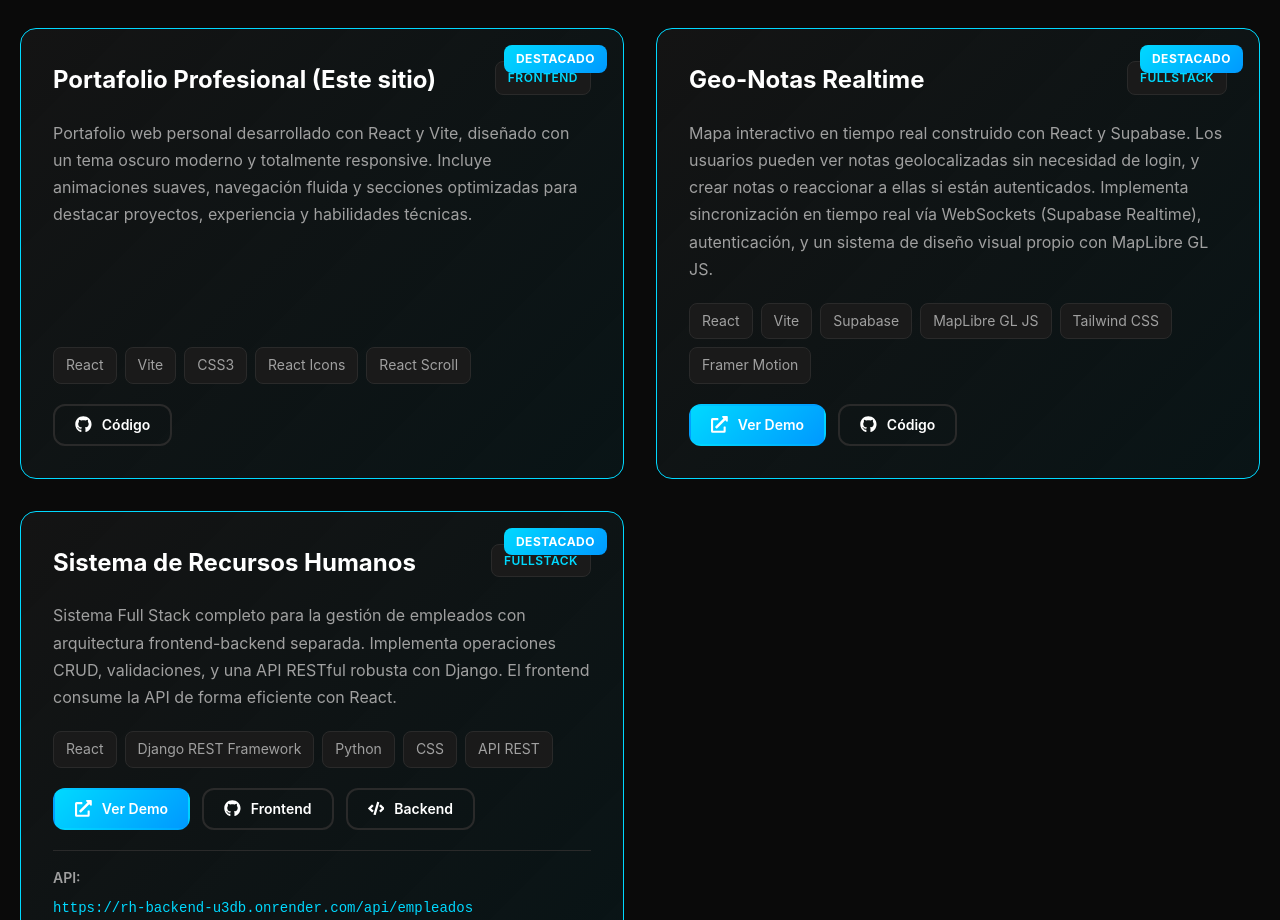
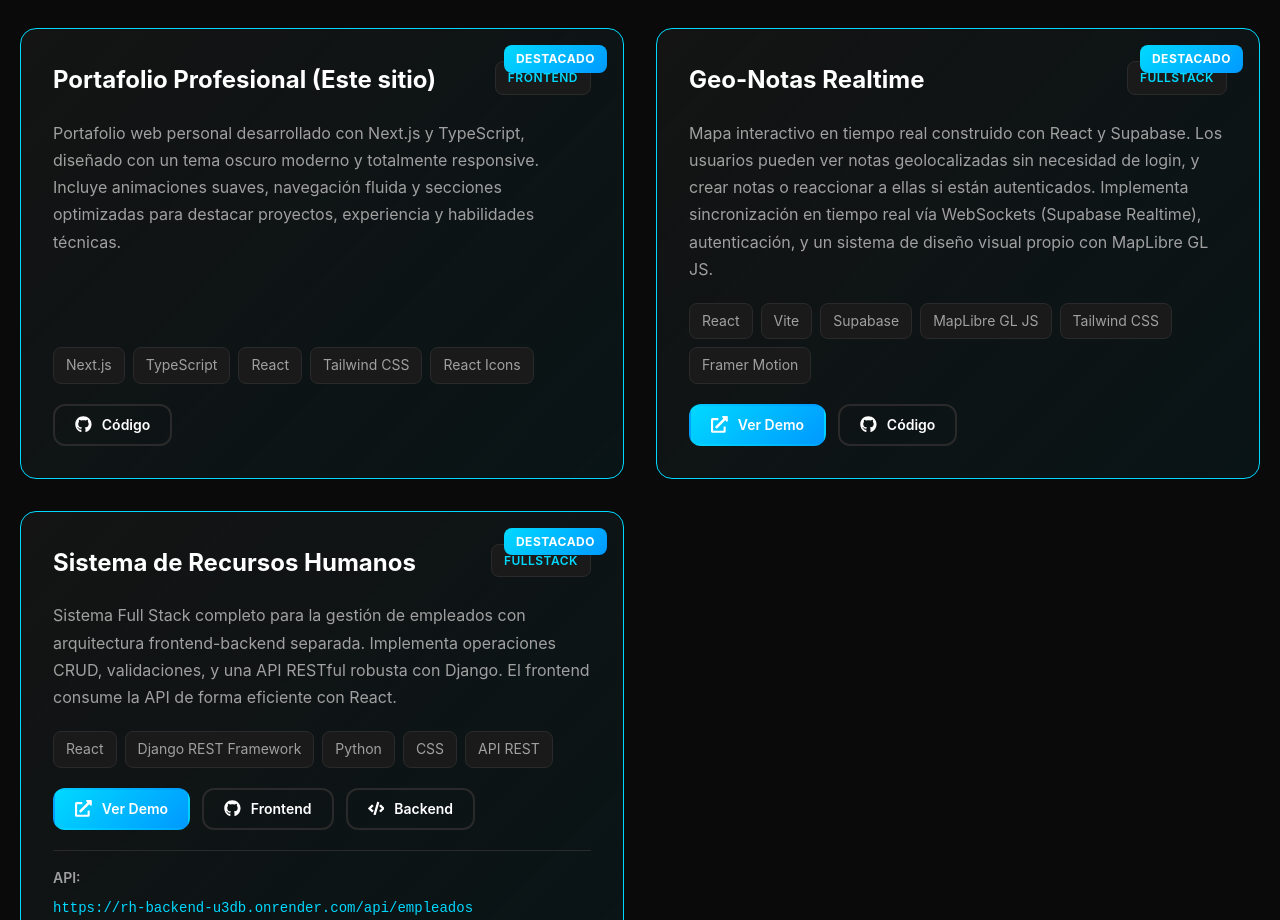
Before and after one commit to bryan0060/portafolio-bryan-arias-rios-next, a Next.js app: page / in a window 1280 px wide. Shown: the part 3980-4900 px from the top of the page. Built offline with nearby package versions, Linux system fonts and the light colour scheme.

Commit message:
Actualizacion de la card del portafolio en la sección proyectos

```diff
--- a/src/data/projects.js
+++ b/src/data/projects.js
@@ -2,9 +2,9 @@ export const PROJECTS = [
   {
     id: 0,
     title: "Portafolio Profesional (Este sitio)",
-    description: "Portafolio web personal desarrollado con React y Vite, diseñado con un tema oscuro moderno y totalmente responsive. Incluye animaciones suaves, navegación fluida y secciones optimizadas para destacar proyectos, experiencia y habilidades técnicas.",
-    technologies: ["React", "Vite", "CSS3", "React Icons", "React Scroll"],
-    github: "https://github.com/bryan0060/portafolio-bryan-arias-rios",
+    description: "Portafolio web personal desarrollado con Next.js y TypeScript, diseñado con un tema oscuro moderno y totalmente responsive. Incluye animaciones suaves, navegación fluida y secciones optimizadas para destacar proyectos, experiencia y habilidades técnicas.",
+    technologies: ["Next.js", "TypeScript", "React", "Tailwind CSS", "React Icons"],
+    github: "https://github.com/bryan0060/portafolio-bryan-arias-rios-next",
     type: "frontend",
     featured: true
   },
```
